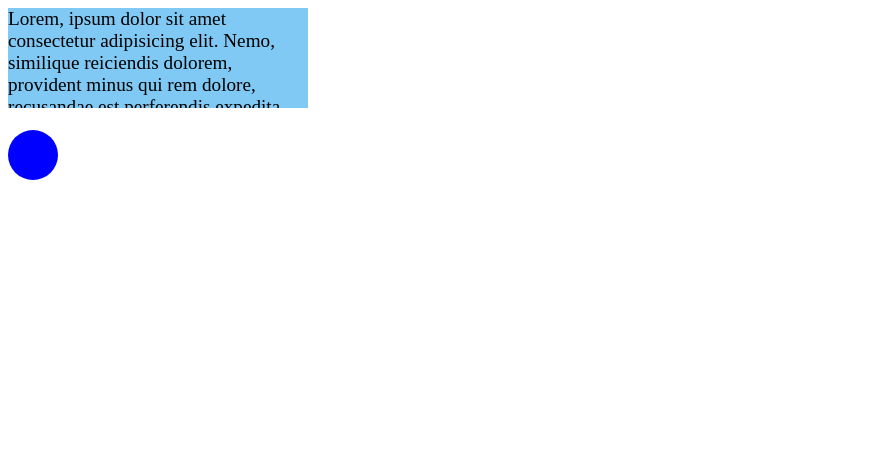
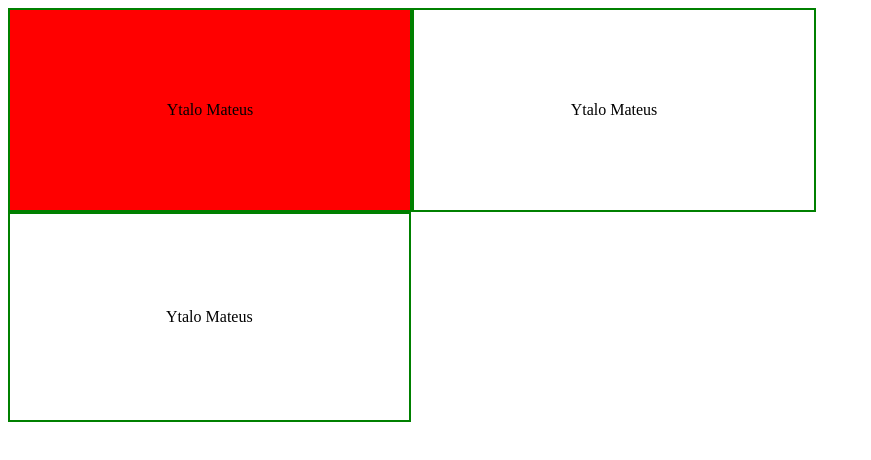
Before and after one commit to YtaloSantoss/html-css-BR, a plain HTML site: page CSSintermediario/aulas.html in a window 1280 px wide. Shown: the whole page, without its empty margins (0-871 px from the left). Drawn offline with Linux system fonts and the light colour scheme.

Commit message:
15/03/22

```diff
--- a/CSSintermediario/aulas.html
+++ b/CSSintermediario/aulas.html
@@ -7,48 +7,59 @@
     <title>Display</title>
 
     <style>
-        body {
-            font-size:1.2rem;
+        .card{
+            position: relative;
+            float: left;
+            width: 400px;
+            height: 200px;
+            border: 2px solid green;
+            text-align: center;
         }
 
-        #container {
-            color : rgb(0, 0, 0);
-            background-color: rgba(33, 162, 236, 0.575);
-            width: 300px;
-            height: 100px;
+        .card2 {
+            clear: left;
+            float: left;
+            border: 2px solid green;
+            padding-left: 156px;
+            padding-right: 156px;
+            padding-top: 94px;
+            padding-bottom: 94px;
 
-            overflow: auto;
         }
 
-        #quadrado {
-            width: 50px;
-            height: 50px;
-            background-color: blue;
-            margin: 10px auto;
-            border-radius: 50%;
-            display: inline;
-            margin-left: 10px;
+        .c1 {
+            background-color: red;
+            line-height: 200px;
         }
-        #circulo {
+
+        .c2 {
+            color: black;
             position: absolute;
-            width: 50px;
-            height: 50px;
-            background-color: blue;
-            border-radius: 50%;
+            top:50%;
+            left:50%;
+            transform: translate(-50%, -50%);
+
         }
     </style>
 
 </head>
 <body>
-   <div id="container">
-        Lorem, ipsum dolor sit amet consectetur adipisicing elit. Nemo, similique reiciendis dolorem, provident minus qui rem dolore, recusandae est perferendis expedita quo. Culpa, architecto necessitatibus earum voluptatum numquam sunt eaque.
-   </div>
+    <div class="card">
+        <div class="c1">
+            Ytalo Mateus
+        </div>
+    </div>
 
-   <div id="quadrado">
+    <div class="card">
+        <div class="c2">
+            Ytalo Mateus
+        </div>
+    </div>
 
-   </div>
-   <div id="circulo">
-
-</div>
+    <div class="card2">
+        <div>
+            Ytalo Mateus
+        </div>
+    </div>
 </body>
 </html>
```
